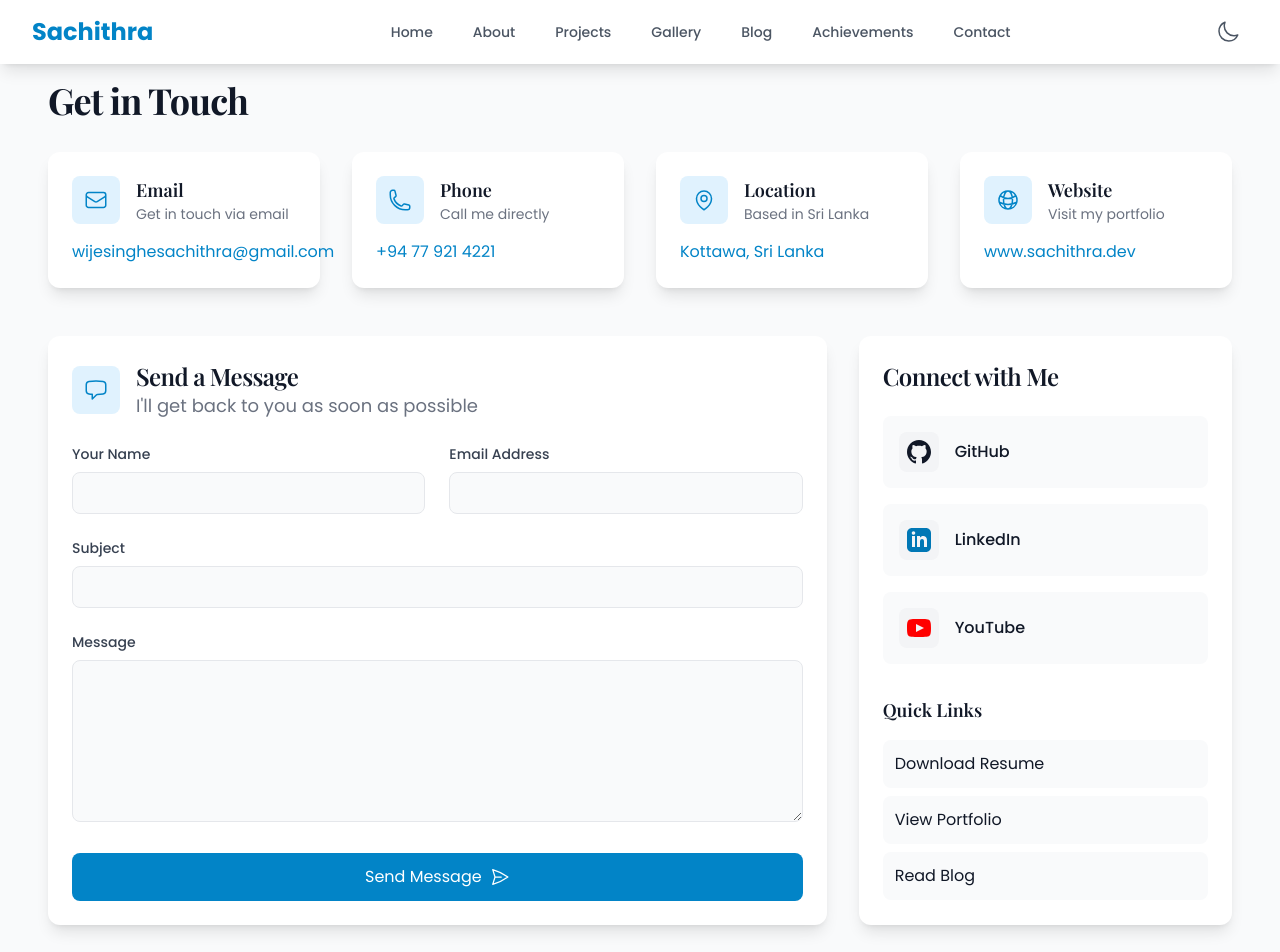
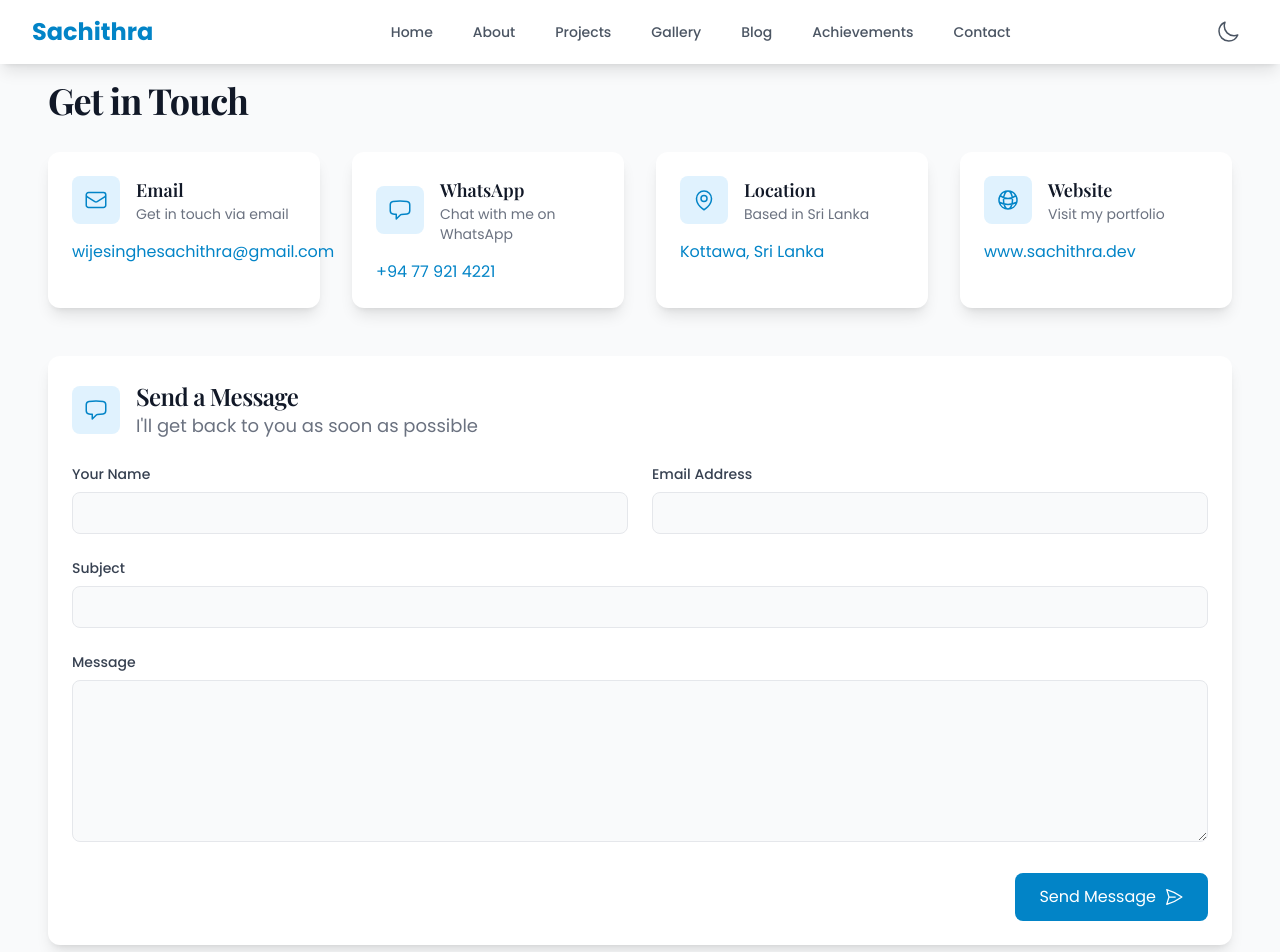
Before and after one commit to Sachithra-228/New_Portfolio, a React (Vite) app: page /contact in a window 1280 px wide. Shown: the top 952 px of the page. Built offline with nearby package versions, Linux system fonts and the light colour scheme.

Commit message:
whatsapp

```diff
--- a/src/pages/Contact.tsx
+++ b/src/pages/Contact.tsx
@@ -33,9 +33,15 @@ const Contact = () => {
     e.preventDefault();
     setIsSubmitting(true);
 
-    // Simulate form submission
     try {
-      await new Promise(resolve => setTimeout(resolve, 1500));
+      // Create mailto link with form data
+      const mailtoLink = `mailto:wijesinghesachithra@gmail.com?subject=${encodeURIComponent(formData.subject)}&body=${encodeURIComponent(
+        `Name: ${formData.name}\nEmail: ${formData.email}\n\nMessage:\n${formData.message}`
+      )}`;
+
+      // Open default email client
+      window.location.href = mailtoLink;
+
       setSubmitStatus('success');
       setFormData({ name: '', email: '', subject: '', message: '' });
     } catch (error) {
@@ -59,11 +65,11 @@ const Contact = () => {
       link: 'mailto:wijesinghesachithra@gmail.com'
     },
     {
-      title: 'Phone',
-      description: 'Call me directly',
-      icon: PhoneIcon,
+      title: 'WhatsApp',
+      description: 'Chat with me on WhatsApp',
+      icon: ChatBubbleLeftIcon,
       value: '+94 77 921 4221',
-      link: 'tel:+94779214221'
+      link: 'https://wa.me/94779214221'
     },
     {
       title: 'Location',
@@ -132,14 +138,12 @@ const Contact = () => {
             ))}
           </div>
 
-          {/* Contact Form and Social Links */}
-          <div className="grid grid-cols-1 lg:grid-cols-3 gap-8">
           {/* Contact Form */}
           <motion.div
             initial={{ opacity: 0, x: -20 }}
             animate={{ opacity: 1, x: 0 }}
             transition={{ delay: 0.4 }}
-              className="lg:col-span-2 bg-white dark:bg-gray-800 rounded-xl p-6 shadow-lg h-full"
+            className="bg-white dark:bg-gray-800 rounded-xl p-6 shadow-lg"
           >
             <div className="flex items-center gap-4 mb-6">
               <div className="p-3 bg-primary-100 dark:bg-primary-900 rounded-lg text-primary-600 dark:text-primary-400">
@@ -155,7 +159,7 @@ const Contact = () => {
               </div>
             </div>
 
-              <form onSubmit={handleSubmit} className="space-y-6 h-full">
+            <form onSubmit={handleSubmit} className="space-y-6">
               <div className="grid grid-cols-1 md:grid-cols-2 gap-6">
                 <div>
                   <label htmlFor="name" className="block text-sm font-medium text-gray-700 dark:text-gray-300 mb-2">
@@ -202,7 +206,7 @@ const Contact = () => {
                 />
               </div>
 
-                <div className="flex-grow">
+              <div>
                 <label htmlFor="message" className="block text-sm font-medium text-gray-700 dark:text-gray-300 mb-2">
                   Message
                 </label>
@@ -217,13 +221,17 @@ const Contact = () => {
                 />
               </div>
 
+              <div className="flex items-center justify-end">
                 <button
                   type="submit"
                   disabled={isSubmitting}
-                  className="inline-flex items-center justify-center w-full px-6 py-3 bg-primary-600 text-white rounded-lg hover:bg-primary-700 transition-colors duration-200 disabled:opacity-50 disabled:cursor-not-allowed"
+                  className="inline-flex items-center px-6 py-3 bg-primary-600 text-white rounded-lg hover:bg-primary-700 focus:outline-none focus:ring-2 focus:ring-primary-500 focus:ring-offset-2 disabled:opacity-50 disabled:cursor-not-allowed"
                 >
                   {isSubmitting ? (
-                    'Sending...'
+                    <>
+                      <span className="animate-spin mr-2">⚡</span>
+                      Sending...
+                    </>
                   ) : (
                     <>
                       Send Message
@@ -231,106 +239,30 @@ const Contact = () => {
                     </>
                   )}
                 </button>
+              </div>
 
-                {submitStatus === 'success' && (
-                  <div className="flex items-center gap-2 text-green-600 dark:text-green-400">
-                    <CheckCircleIcon className="w-5 h-5" />
-                    <p>Message sent successfully!</p>
+              {submitStatus && (
+                <div className={`mt-4 p-4 rounded-lg ${
+                  submitStatus === 'success' ? 'bg-green-100 dark:bg-green-900' : 'bg-red-100 dark:bg-red-900'
+                }`}>
+                  <div className="flex items-center">
+                    {submitStatus === 'success' ? (
+                      <CheckCircleIcon className="w-5 h-5 text-green-600 dark:text-green-400 mr-2" />
+                    ) : (
+                      <XCircleIcon className="w-5 h-5 text-red-600 dark:text-red-400 mr-2" />
+                    )}
+                    <p className={`text-sm ${
+                      submitStatus === 'success' ? 'text-green-600 dark:text-green-400' : 'text-red-600 dark:text-red-400'
+                    }`}>
+                      {submitStatus === 'success'
+                        ? 'Your message has been sent successfully!'
+                        : 'There was an error sending your message. Please try again.'}
+                    </p>
                   </div>
-                )}
-
-                {submitStatus === 'error' && (
-                  <div className="flex items-center gap-2 text-red-600 dark:text-red-400">
-                    <XCircleIcon className="w-5 h-5" />
-                    <p>Failed to send message. Please try again.</p>
                 </div>
               )}
             </form>
           </motion.div>
-
-            {/* Social Links */}
-            <motion.div
-              initial={{ opacity: 0, x: 20 }}
-              animate={{ opacity: 1, x: 0 }}
-              transition={{ delay: 0.5 }}
-              className="bg-white dark:bg-gray-800 rounded-xl p-6 shadow-lg h-full"
-            >
-              <h2 className="text-2xl font-semibold text-gray-900 dark:text-white mb-6">
-                Connect with Me
-              </h2>
-              <div className="space-y-4">
-                <a
-                  href="https://github.com/Sachithra-228"
-                  target="_blank"
-                  rel="noopener noreferrer"
-                  className="flex items-center gap-4 p-4 bg-gray-50 dark:bg-gray-700 rounded-lg hover:bg-gray-100 dark:hover:bg-gray-600 transition-colors duration-200 group"
-                >
-                  <div className="p-2 bg-gray-100 dark:bg-gray-600 rounded-lg group-hover:bg-white dark:group-hover:bg-gray-500 transition-colors duration-200">
-                    <svg className="w-6 h-6 text-gray-900 dark:text-white" viewBox="0 0 24 24" fill="currentColor">
-                      <path d="M12 0c-6.626 0-12 5.373-12 12 0 5.302 3.438 9.8 8.207 11.387.599.111.793-.261.793-.577v-2.234c-3.338.726-4.033-1.416-4.033-1.416-.546-1.387-1.333-1.756-1.333-1.756-1.089-.745.083-.729.083-.729 1.205.084 1.839 1.237 1.839 1.237 1.07 1.834 2.807 1.304 3.492.997.107-.775.418-1.305.762-1.604-2.665-.305-5.467-1.334-5.467-5.931 0-1.311.469-2.381 1.236-3.221-.124-.303-.535-1.524.117-3.176 0 0 1.008-.322 3.301 1.23.957-.266 1.983-.399 3.003-.404 1.02.005 2.047.138 3.006.404 2.291-1.552 3.297-1.23 3.297-1.23.653 1.653.242 2.874.118 3.176.77.84 1.235 1.911 1.235 3.221 0 4.609-2.807 5.624-5.479 5.921.43.372.823 1.102.823 2.222v3.293c0 .319.192.694.801.576 4.765-1.589 8.199-6.086 8.199-11.386 0-6.627-5.373-12-12-12z"/>
-                    </svg>
-                  </div>
-                  <span className="text-gray-900 dark:text-white font-medium">GitHub</span>
-                </a>
-
-                <a
-                  href="http://linkedin.com/in/sachithra-wijesinghe-5496a5270"
-                  target="_blank"
-                  rel="noopener noreferrer"
-                  className="flex items-center gap-4 p-4 bg-gray-50 dark:bg-gray-700 rounded-lg hover:bg-gray-100 dark:hover:bg-gray-600 transition-colors duration-200 group"
-                >
-                  <div className="p-2 bg-gray-100 dark:bg-gray-600 rounded-lg group-hover:bg-white dark:group-hover:bg-gray-500 transition-colors duration-200">
-                    <svg className="w-6 h-6 text-[#0077B5]" viewBox="0 0 24 24" fill="currentColor">
-                      <path d="M19 0h-14c-2.761 0-5 2.239-5 5v14c0 2.761 2.239 5 5 5h14c2.762 0 5-2.239 5-5v-14c0-2.761-2.238-5-5-5zm-11 19h-3v-11h3v11zm-1.5-12.268c-.966 0-1.75-.79-1.75-1.764s.784-1.764 1.75-1.764 1.75.79 1.75 1.764-.783 1.764-1.75 1.764zm13.5 12.268h-3v-5.604c0-3.368-4-3.113-4 0v5.604h-3v-11h3v1.765c1.396-2.586 7-2.777 7 2.476v6.759z"/>
-                    </svg>
-                  </div>
-                  <span className="text-gray-900 dark:text-white font-medium">LinkedIn</span>
-                </a>
-
-                <a
-                  href="https://www.youtube.com/@sachithra228"
-                  target="_blank"
-                  rel="noopener noreferrer"
-                  className="flex items-center gap-4 p-4 bg-gray-50 dark:bg-gray-700 rounded-lg hover:bg-gray-100 dark:hover:bg-gray-600 transition-colors duration-200 group"
-                >
-                  <div className="p-2 bg-gray-100 dark:bg-gray-600 rounded-lg group-hover:bg-white dark:group-hover:bg-gray-500 transition-colors duration-200">
-                    <svg className="w-6 h-6 text-[#FF0000]" viewBox="0 0 24 24" fill="currentColor">
-                      <path d="M19.615 3.184c-3.604-.246-11.631-.245-15.23 0-3.897.266-4.356 2.62-4.385 8.816.029 6.185.484 8.549 4.385 8.816 3.6.245 11.626.246 15.23 0 3.897-.266 4.356-2.62 4.385-8.816-.029-6.185-.484-8.549-4.385-8.816zm-10.615 12.816v-8l8 3.993-8 4.007z"/>
-                    </svg>
-                  </div>
-                  <span className="text-gray-900 dark:text-white font-medium">YouTube</span>
-                </a>
-              </div>
-
-              {/* Quick Links */}
-              <div className="mt-8">
-                <h3 className="text-lg font-semibold text-gray-900 dark:text-white mb-4">
-                  Quick Links
-                </h3>
-                <div className="space-y-2">
-                  <a
-                    href="/resume.pdf"
-                    download
-                    className="block p-3 bg-gray-50 dark:bg-gray-700 rounded-lg hover:bg-gray-100 dark:hover:bg-gray-600 transition-colors duration-200 text-gray-900 dark:text-white"
-                  >
-                    Download Resume
-                  </a>
-                  <a
-                    href="/portfolio"
-                    className="block p-3 bg-gray-50 dark:bg-gray-700 rounded-lg hover:bg-gray-100 dark:hover:bg-gray-600 transition-colors duration-200 text-gray-900 dark:text-white"
-                  >
-                    View Portfolio
-                  </a>
-                  <a
-                    href="/blog"
-                    className="block p-3 bg-gray-50 dark:bg-gray-700 rounded-lg hover:bg-gray-100 dark:hover:bg-gray-600 transition-colors duration-200 text-gray-900 dark:text-white"
-                  >
-                    Read Blog
-                  </a>
-                </div>
-              </div>
-            </motion.div>
-          </div>
         </motion.div>
       </div>
     </div>
```
Lines whose indentation alone changed are shown as unchanged.
